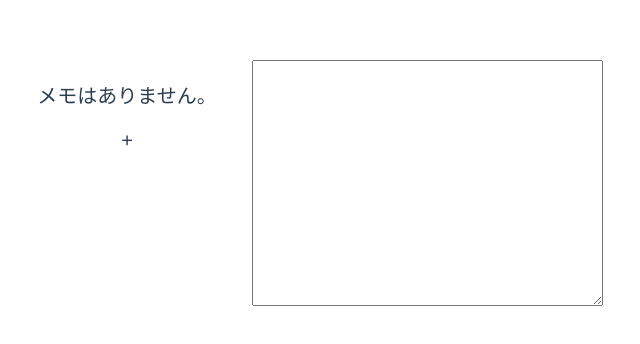
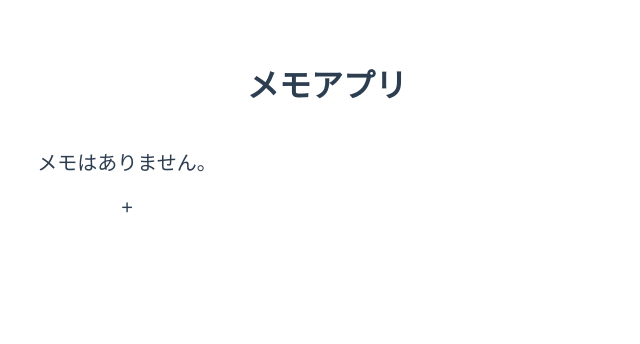
Before and after one commit to obregonia1/memo-vue, a Vue app: page / in a window 1280 px wide. Shown: the top 344 px of the page, without its empty margins (313-953 px from the left). Built offline with nearby package versions, Linux system fonts and the light colour scheme.

Commit message:
ヘッダーを追加

```diff
--- a/src/App.vue
+++ b/src/App.vue
@@ -1,19 +1,18 @@
 <template>
   <div id="app">
-    <myform></myform>
+    <myheader />
+    <myform />
   </div>
 </template>
 
 <script>
 import myform from "@/components/myform";
+import myheader from "@/components/myheader";
 
 export default {
   components: {
-    myform
-  },
-  data() {
-  },
-  methods: {
+    myform,
+    myheader
   }
 }
 </script>
--- a/src/components/myform.vue
+++ b/src/components/myform.vue
@@ -8,7 +8,7 @@
       <p @click="add">+</p>
     </div>
     <div class="form_with_button">
-      <textarea v-model="memo" rows="12" cols="30"></textarea>
+      <textarea v-model="memo" rows="12" cols="30" v-if="status"></textarea>
       <br>
       <button @click="addMemo" v-if="status === 'new'">追加</button>
       <template v-else-if="status === 'edit'">
@@ -46,11 +46,11 @@ export default {
       let title = this.memo.split('\n')[0]
       if (this.memos[0]) {
         let ids = this.memos.map(memo => memo.id)
-        this.id = ids.reduce((a, b) => Math.max(a, b)) + 1
+        this.id = ids.reduce((a, b) => Math.max(a, b)) + 1;
       }
       this.memos.push({id: this.id, title: title, body: this.memo});
       this.memo = '';
-      this.id++
+      this.id++;
       this.saveMemos();
     },
     saveMemos() {
@@ -60,20 +60,23 @@ export default {
     show(memo) {
       this.memo = memo.body;
       this.editId = memo.id
-      this.status = 'edit'
+      this.status = 'edit';
     },
     add() {
       this.status = 'new';
       this.memo = '';
     },
+    getIndex() {
+      return this.memos.findIndex(memo => memo.id === this.editId);
+    },
     update() {
       let title = this.memo.split('\n')[0];
-      let index = this.memos.findIndex(memo => memo.id === this.editId);
+      let index = this.getIndex();
       this.memos[index] = {id: index, title: title, body: this.memo};
       this.saveMemos();
     },
     remove() {
-      let index = this.memos.findIndex(memo => memo.id === this.editId);
+      let index = this.getIndex();
       this.memos.splice(index, 1);
       this.saveMemos();
       this.memo = '';
--- /dev/null
+++ b/src/components/myheader.vue
@@ -0,0 +1,11 @@
+<template>
+  <div>
+    <h1>メモアプリ</h1>
+  </div>
+</template>
+
+<script>
+</script>
+
+<style scoped>
+</style>
```
